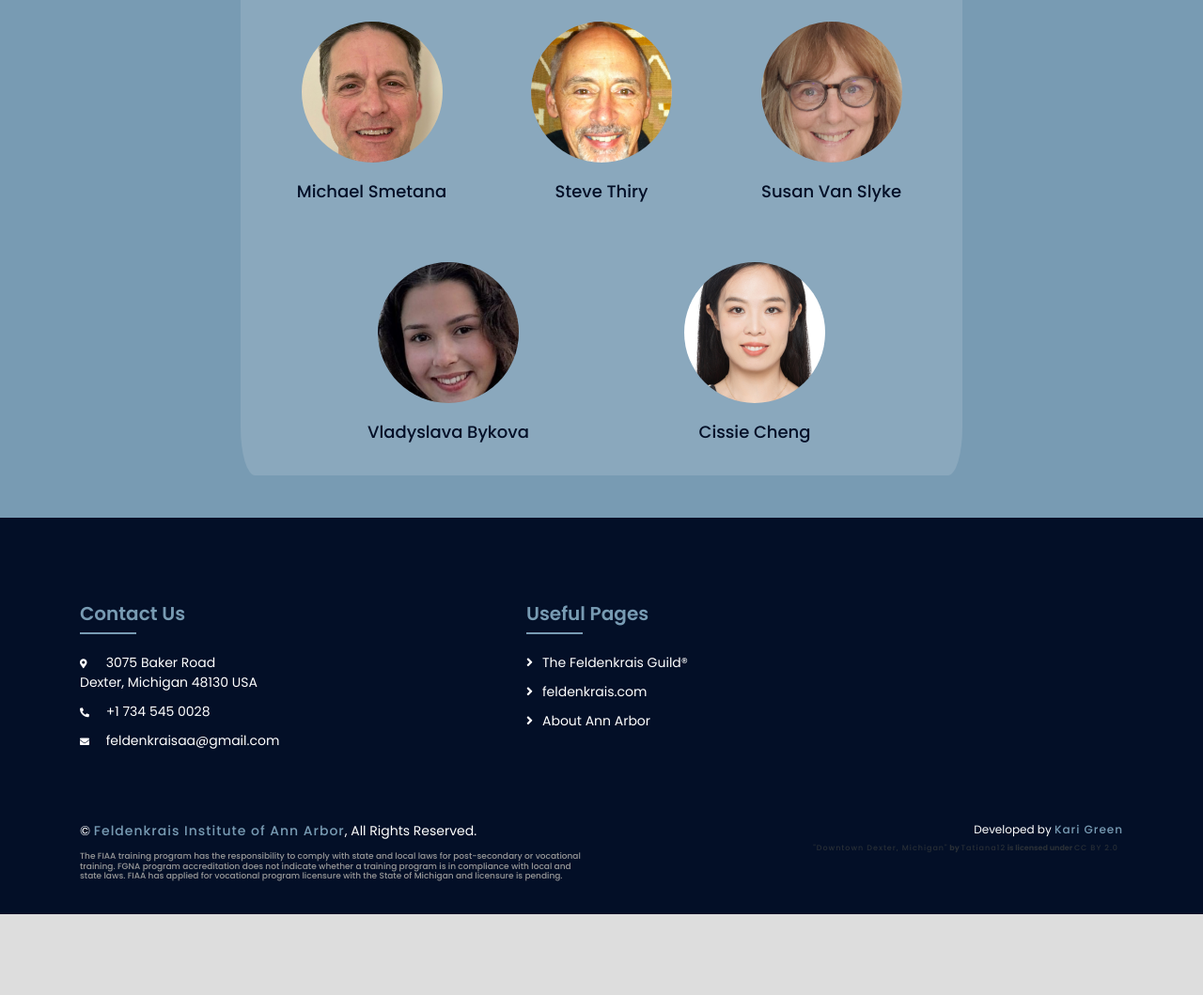
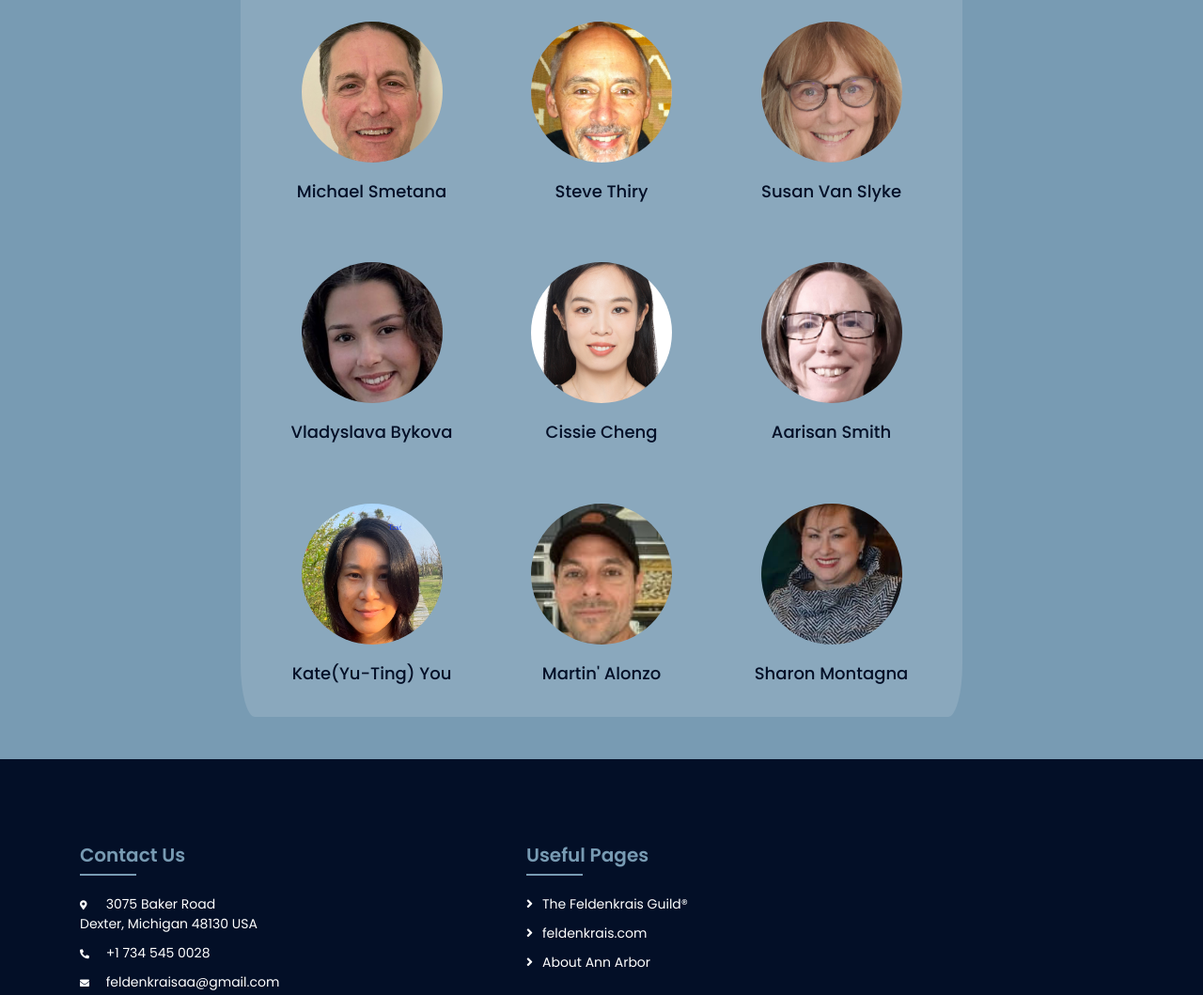
Before and after one commit to allgreen2/videos, a plain HTML site: page galleryAA2.html in a window 1280 px wide. Shown: the part 2268-3327 px from the top of the page at 94% size. Before the commit the page ends 3241 px from the top, so only its background shows below. Drawn offline with nearby package versions, Linux system fonts and the light colour scheme.

Commit message:
Added new students 8-31

```diff
--- a/galleryAA2.html
+++ b/galleryAA2.html
@@ -174,6 +174,22 @@
                     <img src="headshots/Xiaoxuan Cheng.jpeg" />
                     <h4>Cissie Cheng</h4>
                 </div>
+                <div class="headshot">
+                    <img src="headshots/aarisaheadshot.processed.jpg" />
+                    <h4>Aarisan Smith</h4>
+                </div>
+                <div class="headshot">
+                    <img src="headshots/Kate You.jpg" />
+                    <h4>Kate(Yu-Ting) You</h4>
+                </div>
+                <div class="headshot">
+                    <img src="headshots/Martin' Alonzo.png" />
+                    <h4>Martin' Alonzo</h4>
+                </div>
+                <div class="headshot">
+                    <img src="headshots/Sharon Montagna.png" />
+                    <h4>Sharon Montagna</h4>
+                </div>
             </div>
         </div>
 
```
Also changed, not shown: headshots/Kate You.jpg (added), headshots/Martin' Alonzo.png (added), headshots/Sharon Montagna.png (added), headshots/aarisaheadshot.processed.jpg (added).
